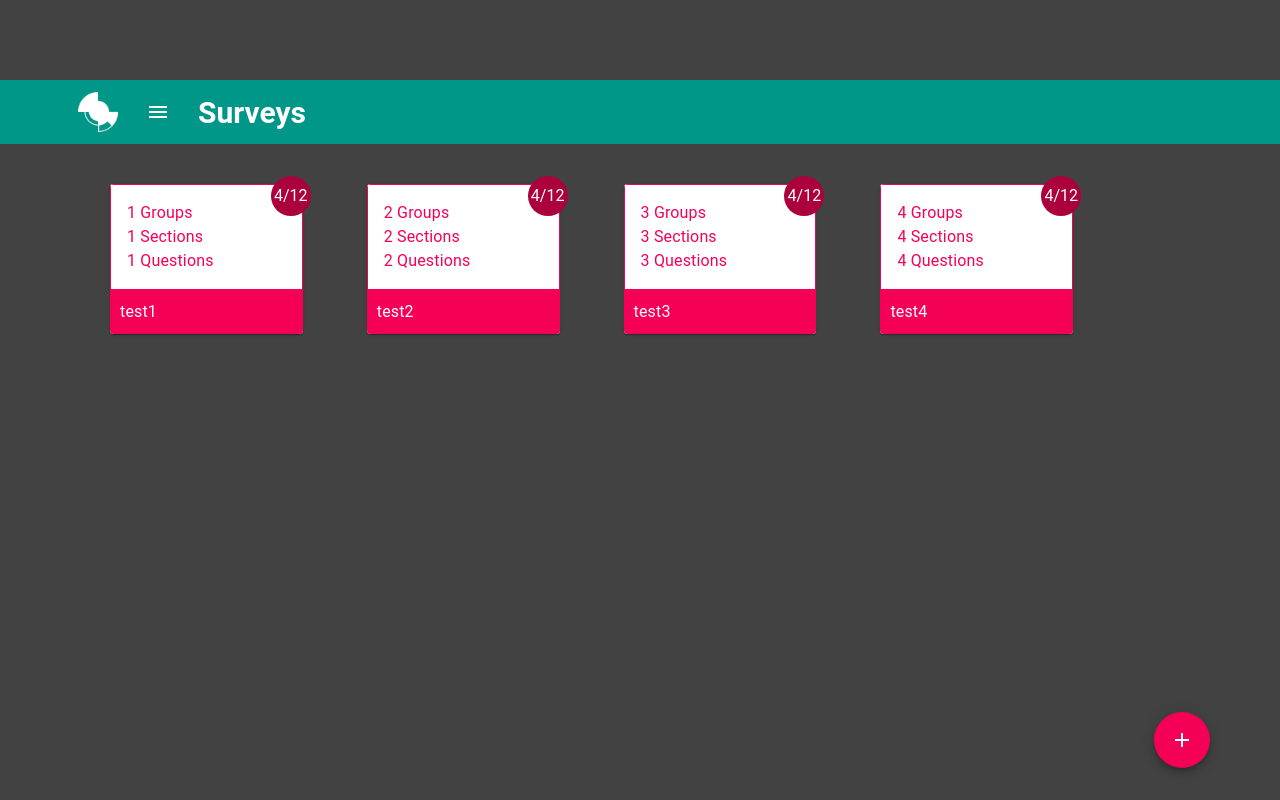
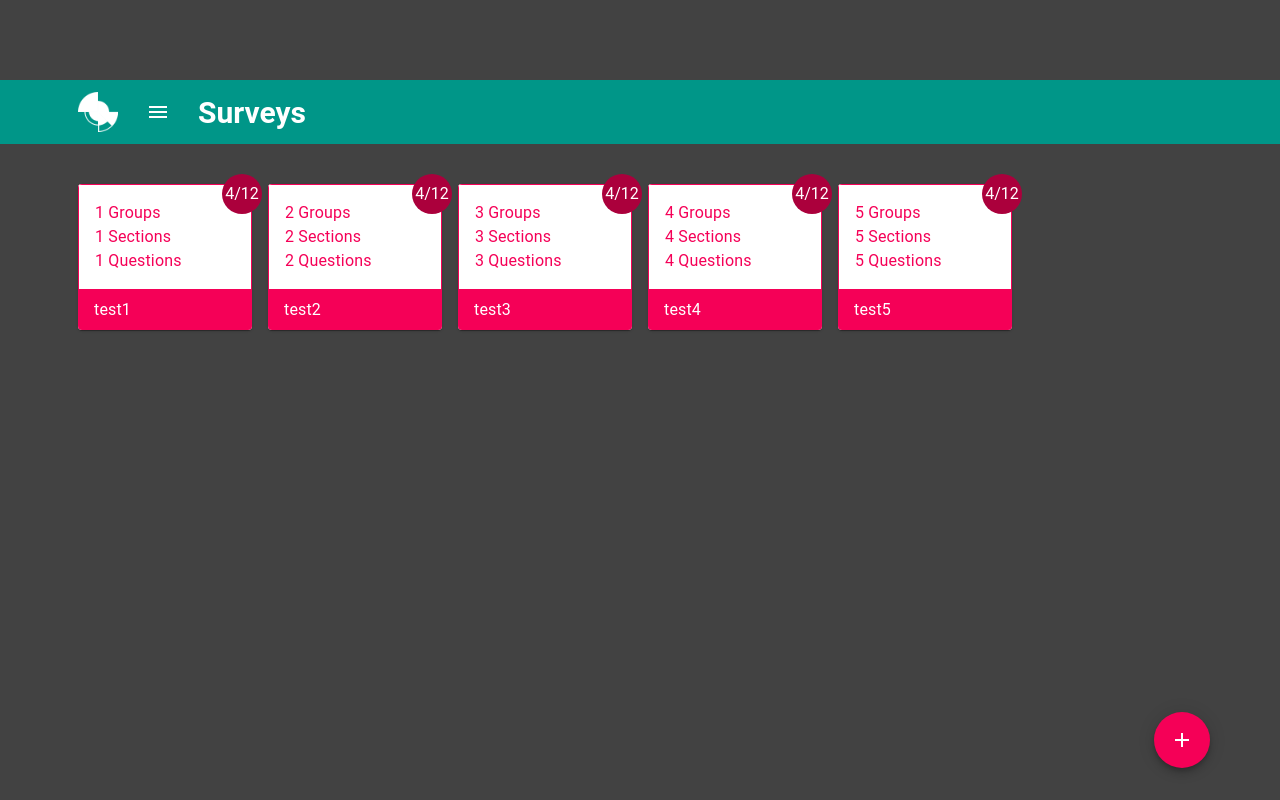
Before and after one commit to bobbylej/grow-me, a React (Create React App) app: page /surveys in a window 1280 px wide. Built offline with nearby package versions, Linux system fonts and the light colour scheme.

Commit message:
Fix styles
- Fix padding for description in ItemSquare component
- Change position of circle in ItemSquare component
- Set width of ItemSquare in parent component

```diff
--- a/src/app/shared/components/ItemSquare/ItemSquare.styles.ts
+++ b/src/app/shared/components/ItemSquare/ItemSquare.styles.ts
@@ -1,16 +1,17 @@
 import { Theme } from '@material-ui/core';
 import { makeStyles } from '@material-ui/styles';
+import { pxToRem } from 'app/shared/utils/stylesUtils';
 
 export const useItemSquareStyles = makeStyles((theme: Theme) => ({
-  itemSquareContainer: {
-    // display: 'flex',
-    width: '20%',
-    // flexDirection: 'row',
-    margin: '1rem',
-    padding: '0.5rem',
-  },
   itemSquareWrap: {
     position: 'relative',
+  },
+  descriptionSquare: {
+    padding: theme.spacing(1, 2),
+
+    '&:last-child': {
+      paddingBottom: theme.spacing(1),
+    },
   },
   descriptionSquareTemplate: {
     color: theme.palette.primary.contrastText,
@@ -30,8 +31,8 @@ export const useItemSquareStyles = makeStyles((theme: Theme) => ({
   },
   circleSurvey: {
     position: 'absolute',
-    top: '0',
-    right: '0',
+    top: pxToRem(-10),
+    right: pxToRem(-10),
     fontSize: '1rem',
   },
 }));
--- a/src/app/shared/components/ItemSquare/ItemSquare.tsx
+++ b/src/app/shared/components/ItemSquare/ItemSquare.tsx
@@ -22,8 +22,8 @@ export const ItemSquare = ({
   handleSquareClick,
 }: ItemSquareProps): ReactElement => {
   const {
-    itemSquareContainer,
     itemSquareWrap,
+    descriptionSquare,
     descriptionSquareTemplate,
     descriptionSquareSurvey,
     circleSurvey,
@@ -38,13 +38,6 @@ export const ItemSquare = ({
   };
 
   return (
-    <>
-      <Grid
-        className={itemSquareContainer}
-        container
-        spacing={2}
-        direction="row"
-      >
     <Grid
       className={itemSquareWrap}
       item
@@ -63,18 +56,15 @@ export const ItemSquare = ({
       <Card>
         <ItemSquareList theme="survey" square={square} />
         <CardContent
-              style={{ padding: '10px' }}
-              className={
+          className={`${descriptionSquare} ${
             theme === 'template'
               ? descriptionSquareTemplate
               : descriptionSquareSurvey
-              }
+          }`}
         >
           <Typography variant="body1">{square.name}</Typography>
         </CardContent>
       </Card>
     </Grid>
-      </Grid>
-    </>
   );
 };
--- a/src/app/shared/components/ItemSquareList/ItemSquareList.tsx
+++ b/src/app/shared/components/ItemSquareList/ItemSquareList.tsx
@@ -1,9 +1,8 @@
 import { CardContent, Typography } from '@material-ui/core';
-import { SquareItem } from 'app/shared/interfaces/squareItem';
 import React, { ReactElement } from 'react';
 import { useIntl } from 'react-intl';
-
-import { useItemSquareListStyles } from './ItemSquareList.styles';
+import { SquareItem } from 'app/shared/interfaces/squareItem';
+import { useItemSquareListStyles } from 'app/shared/components/ItemSquareList/ItemSquareList.styles';
 
 export interface ItemSquareListParams {
   square: SquareItem;
--- a/src/app/shared/styles/layout.styles.ts
+++ b/src/app/shared/styles/layout.styles.ts
@@ -11,9 +11,9 @@ const useLayoutStyles = makeStyles((theme: Theme) => ({
     maxWidth: maxContentWidth,
     margin: 'auto',
   },
-  surveyContainer: {
-    display: 'flex',
-    flexWrap: 'wrap',
+  listContainer: {
+    marginTop: '2rem',
+    marginBottom: '2rem',
   },
 }));
 
--- a/src/app/views/Surveys/SurveysList/SurveysList.tsx
+++ b/src/app/views/Surveys/SurveysList/SurveysList.tsx
@@ -12,7 +12,7 @@ import { FabContainer } from 'app/shared/components/FabContainer/FabContainer';
 
 export const SurveysList = (): ReactElement => {
   const intl = useIntl();
-  const { content, surveyContainer } = useLayoutStyles();
+  const { content, listContainer } = useLayoutStyles();
   const { fab } = useFabStyles();
   const { url } = useRouteMatch();
 
@@ -56,6 +56,14 @@ export const SurveysList = (): ReactElement => {
       questionsNumber: 4,
       badge: { total: 4, amount: 4 },
     },
+    {
+      id: 'test5',
+      name: 'test5',
+      groupsNumber: 5,
+      sectionsNumber: 5,
+      questionsNumber: 5,
+      badge: { total: 5, amount: 5 },
+    },
   ];
 
   const handleSquareClick = () => {
@@ -63,19 +71,22 @@ export const SurveysList = (): ReactElement => {
   };
 
   const itemsSquareList = itemsSquare.map((item) => (
+    <Grid item xs={2} key={item.id}>
       <ItemSquare
         theme="survey"
-      key={item.id}
         square={item}
         handleSquareClick={handleSquareClick}
       />
+    </Grid>
   ));
 
   return (
-    <Grid className={content} container spacing={2}>
-      <Grid className={surveyContainer} item xs={12}>
+    <Grid
+      className={`${content} ${listContainer}`}
+      container
+      spacing={2}
+    >
       {itemsSquareList}
-      </Grid>
       <Grid item xs={12}>
         <FabContainer>
           <Link className={`link--button ${fab}`} to={`${url}/new`}>
```
Lines whose indentation alone changed are shown as unchanged.
